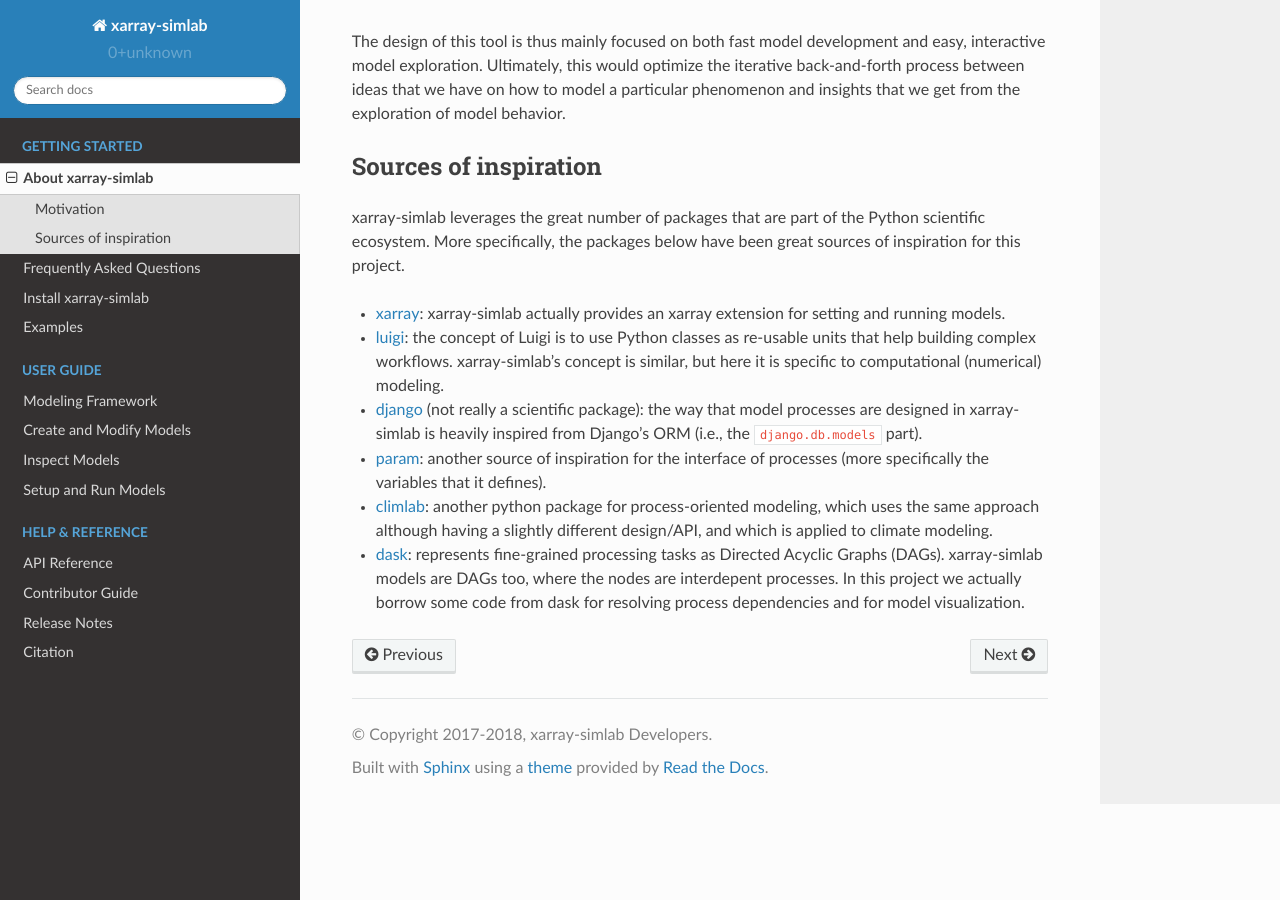
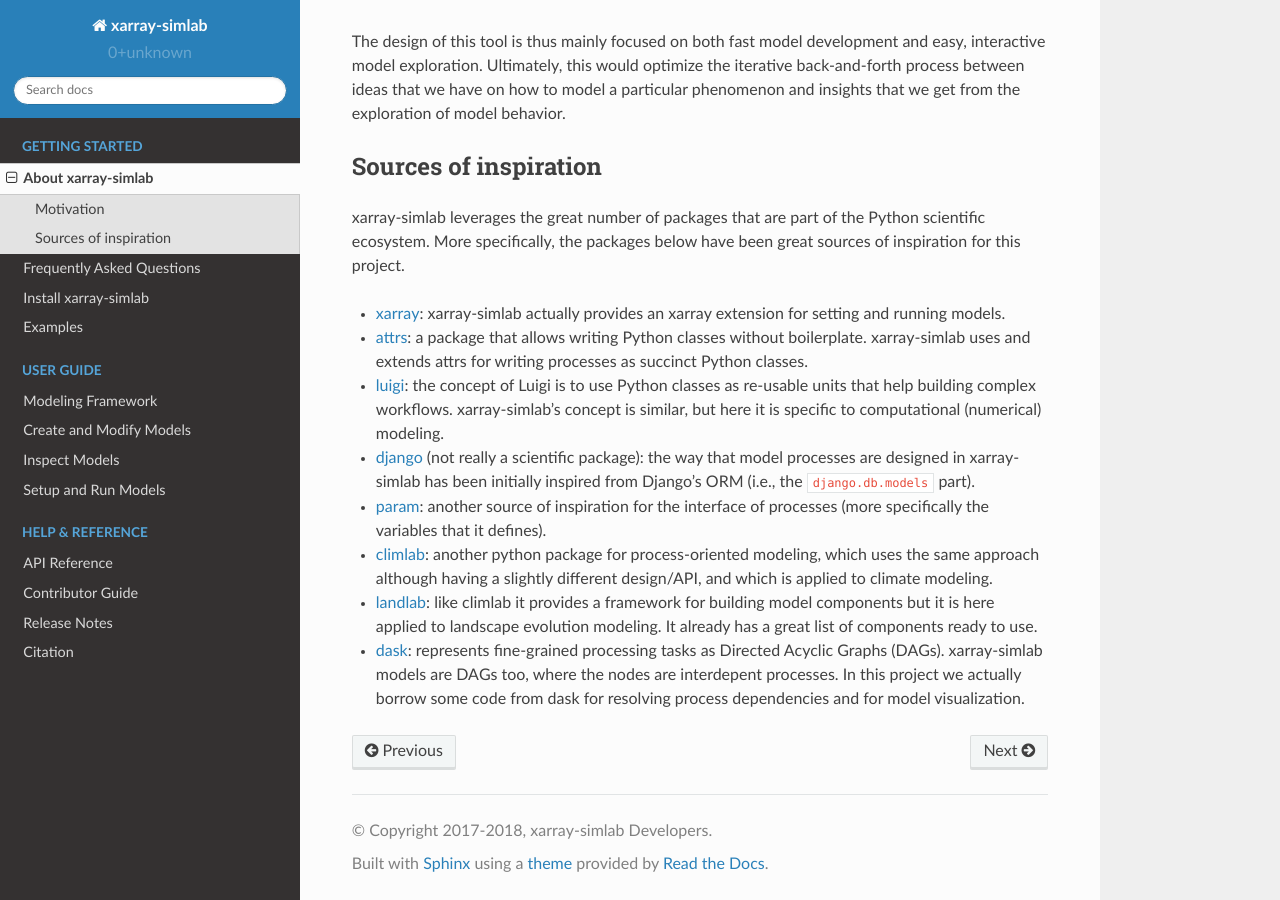
Before and after one commit to xarray-contrib/xarray-simlab, a Sphinx documentation site: the page built from doc/about.rst, in a window 1280 px wide and 900 px high, scrolled down 786 px. Built offline with Sphinx 7.4.7 and the Read the Docs theme 2.0.0, drawn with Linux system fonts in a browser that asks for light colours; pages that are not in the unit, such as notebooks, are missing from menus; the version number could not be read and is left out.

Commit message:
add attrs and landlab to sources of inspiration

```diff
--- a/doc/about.rst
+++ b/doc/about.rst
@@ -51,25 +51,33 @@ great sources of inspiration for this project.
 
 - xarray_: xarray-simlab actually provides an xarray extension for setting and
   running models.
+- attrs_: a package that allows writing Python classes without
+  boilerplate. xarray-simlab uses and extends attrs for writing
+  processes as succinct Python classes.
 - luigi_: the concept of Luigi is to use Python classes as re-usable units that
   help building complex workflows. xarray-simlab's concept is similar, but
   here it is specific to computational (numerical) modeling.
-- django_ (not really a scientific package): the way that model processes are
-  designed in xarray-simlab is heavily inspired from Django's ORM (i.e., the
-  ``django.db.models`` part).
+- django_ (not really a scientific package): the way that model
+  processes are designed in xarray-simlab has been initially inspired
+  from Django's ORM (i.e., the ``django.db.models`` part).
 - param_: another source of inspiration for the interface of processes
   (more specifically the variables that it defines).
 - climlab_: another python package for process-oriented modeling, which uses
   the same approach although having a slightly different design/API, and which
   is applied to climate modeling.
+- landlab_: like climlab it provides a framework for building model
+  components but it is here applied to landscape evolution
+  modeling. It already has a great list of components ready to use.
 - dask_: represents fine-grained processing tasks as Directed Acyclic Graphs
   (DAGs). xarray-simlab models are DAGs too, where the nodes are interdepent
   processes. In this project we actually borrow some code from dask
   for resolving process dependencies and for model visualization.
 
+.. _attrs: https://github.com/python-attrs/attrs
 .. _xarray: https://github.com/pydata/xarray
 .. _dask: https://github.com/dask/dask
 .. _luigi: https://github.com/spotify/luigi
 .. _django: https://github.com/django/django
 .. _param: https://github.com/ioam/param
 .. _climlab: https://github.com/brian-rose/climlab
+.. _landlab: https://github.com/landlab/landlab
```
